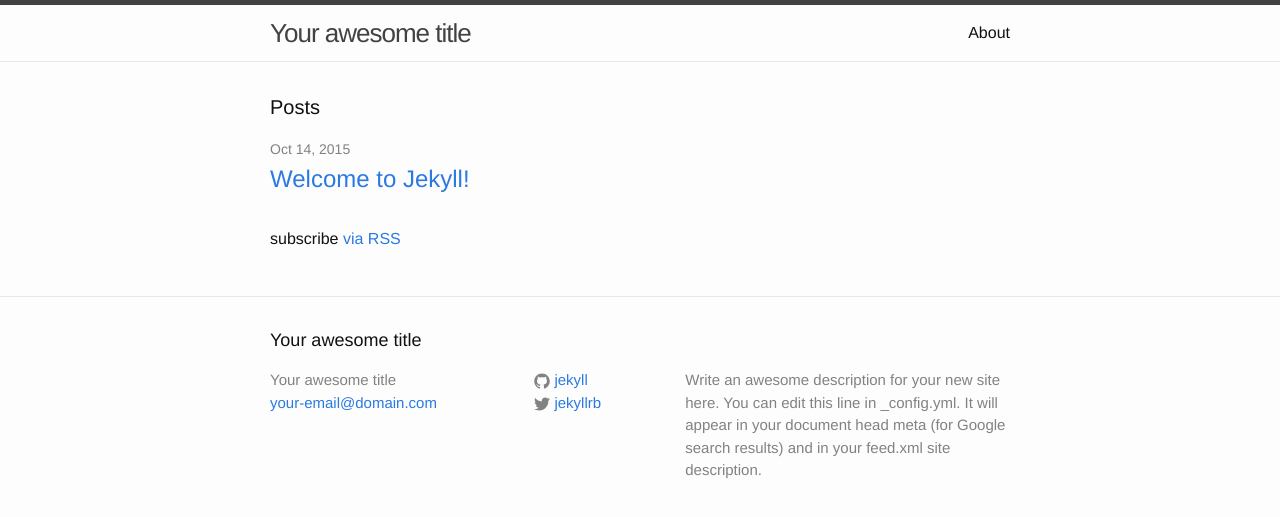
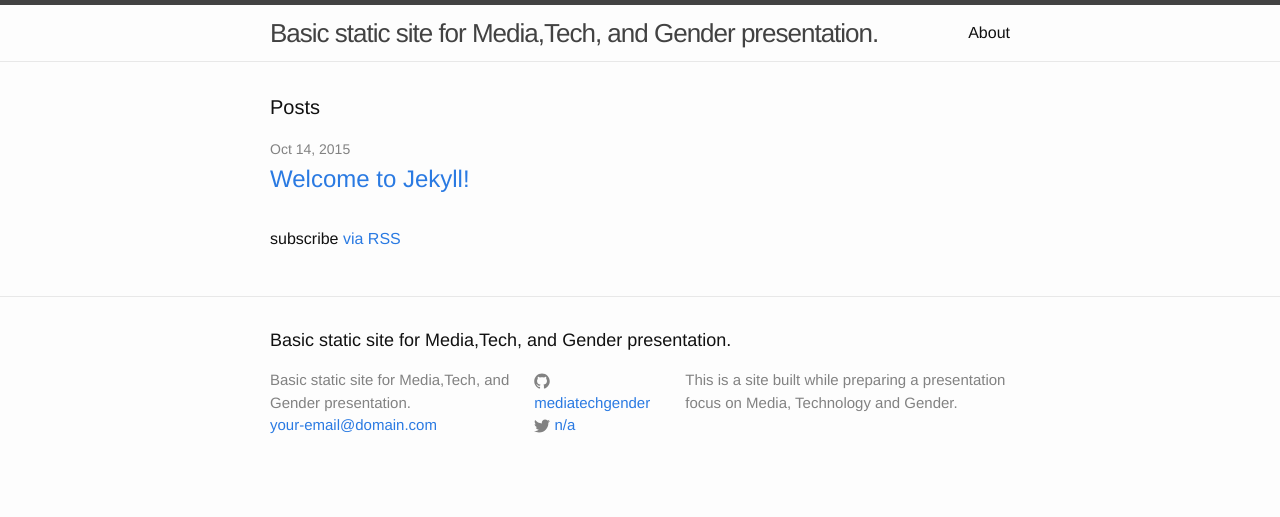
Before and after one commit to mediatechgender/mediatechgender.github.io, a Jekyll site: the page built from index.html, in a window 1280 px wide. Shown: the top 517 px of the page. Built offline with Jekyll 4.4.1, drawn with Linux system fonts in a browser that asks for light colours.

Commit message:
Set up intro page.

```diff
--- a/_config.yml
+++ b/_config.yml
@@ -1,14 +1,12 @@
 # Site settings
-title: Your awesome title
+title: Basic static site for Media,Tech, and Gender presentation.
 email: your-email@domain.com
 description: > # this means to ignore newlines until "baseurl:"
-  Write an awesome description for your new site here. You can edit this
-  line in _config.yml. It will appear in your document head meta (for
-  Google search results) and in your feed.xml site description.
+  This is a site built while preparing a presentation focus on Media, Technology and Gender.
 baseurl: "" # the subpath of your site, e.g. /blog/
-url: "http://yourdomain.com" # the base hostname & protocol for your site
-twitter_username: jekyllrb
-github_username:  jekyll
+url: "http://mediatechgender.com" # the base hostname & protocol for your site
+twitter_username: n/a
+github_username:  mediatechgender
 
 # Build settings
 markdown: kramdown
```
